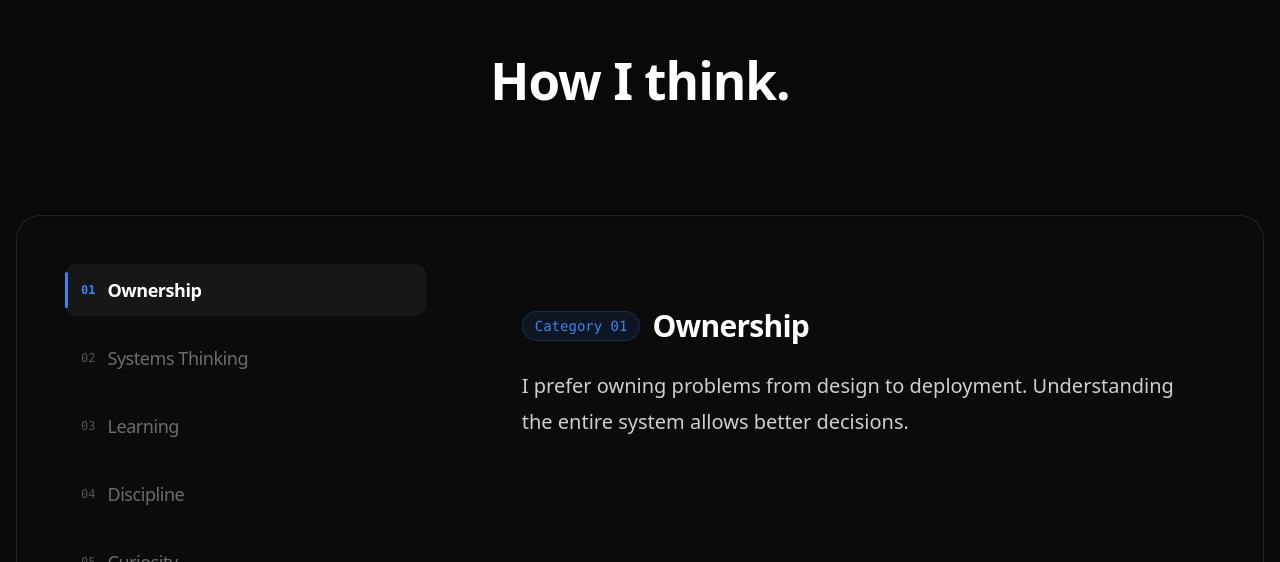
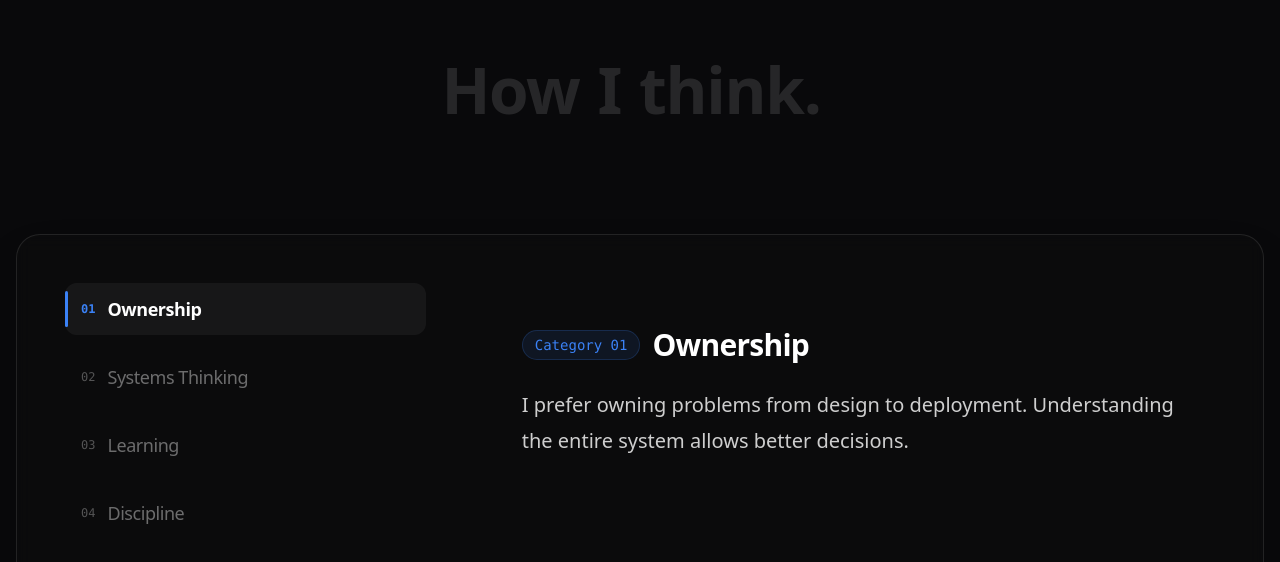
Before and after one commit to harshgupta68020-blip/portfolio, a Next.js app: page / in a window 1280 px wide. Shown: the part 1318-1880 px from the top of the page. Built offline with nearby package versions, Linux system fonts and the light colour scheme.

Commit message:
feat(about): add M2 scroll-scrubbed statement reveal and scene stack stacking

```diff
--- a/src/components/about/About.jsx
+++ b/src/components/about/About.jsx
@@ -4,6 +4,7 @@ import { useState } from 'react';
 import { motion, AnimatePresence } from 'framer-motion';
 import { aboutData } from '@/data/about';
 import { aboutPanelVariants } from '@/animations/variants';
+import { ScrubbedWordReveal } from '@/components/motion/CinematicText';
 
 export default function About() {
   const [activeId, setActiveId] = useState(aboutData[0].id);
@@ -11,17 +12,21 @@ export default function About() {
   const activeCategory = aboutData.find((item) => item.id === activeId) || aboutData[0];
 
   return (
-    <section id="about" className="py-32 md:py-40 px-4 max-w-[1400px] mx-auto">
-      {/* Statement Opener */}
+    <section id="about" className="relative z-20 py-32 md:py-40 px-4 max-w-[1400px] mx-auto bg-[#09090B]">
+      {/* M2: Scroll-Scrubbed Statement Opener */}
       <div className="text-center mb-16 md:mb-24">
-        <h2 className="text-white font-semibold text-[clamp(2rem,4vw,4rem)] tracking-[-0.02em]">
-          How I think.
-        </h2>
+        <ScrubbedWordReveal
+          as="h2"
+          text="How I think."
+          start="top 85%"
+          end="center 45%"
+          className="text-white font-semibold text-[clamp(2.5rem,5vw,5rem)] tracking-[-0.02em]"
+        />
       </div>
 
       {/* Split Panel Layout */}
-      <div className="flex flex-col md:flex-row gap-8 md:gap-16 items-start bg-[#111111]/40 border border-white/10 rounded-[24px] p-6 md:p-12 backdrop-blur-sm">
-        {/* Left Navigation Rail (30% width on desktop) */}
+      <div className="flex flex-col md:flex-row gap-8 md:gap-16 items-start bg-[#111111]/40 border border-white/10 rounded-[24px] p-6 md:p-12 backdrop-blur-sm shadow-2xl">
+        {/* Left Navigation Rail */}
         <nav
           aria-label="Philosophy Categories"
           className="w-full md:w-1/3 flex md:flex-col gap-2 md:gap-4 overflow-x-auto pb-4 md:pb-0 scrollbar-none border-b md:border-b-0 border-white/10"
@@ -39,7 +44,6 @@ export default function About() {
                     : 'text-white/40 hover:text-white/80 hover:bg-white/[0.02]'
                 }`}
               >
-                {/* Active Indicator Bar */}
                 {isActive && (
                   <motion.span
                     layoutId="aboutActiveBar"
@@ -60,7 +64,7 @@ export default function About() {
           })}
         </nav>
 
-        {/* Right Content Panel (70% width on desktop) */}
+        {/* Right Content Panel */}
         <div
           aria-live="polite"
           className="w-full md:w-2/3 min-h-[220px] flex flex-col justify-center px-2 md:px-8"
```
